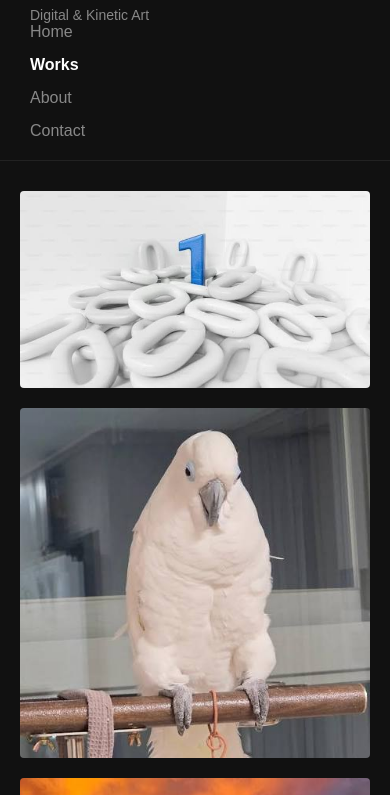
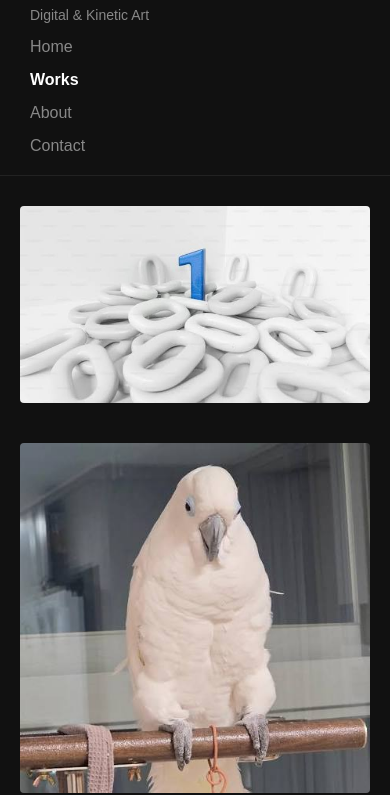
Before and after one commit to quarto89/PORTFOLIO, a plain HTML site: page works.html in a window 390 px wide. Shown: the part 71-866 px from the top of the page. Drawn offline with Linux system fonts and the light colour scheme.

Commit message:
Fix mobile layout order and spacing

```diff
--- a/style.css
+++ b/style.css
@@ -171,17 +171,15 @@ body {
   margin: 0;
 }
 
-/* 📱 화면 가로 폭이 768px 이하인 모바일 기기 (스마트폰, 태블릿 세로) */
+/* 📱 화면 가로 폭이 768px 이하인 모바일 기기 */
 @media screen and (max-width: 768px) {
 
-  /* 전체 페이지 레이아웃을 세로 방향(column)으로 변경하고 스크롤 허용 */
   body {
     flex-direction: column;
     height: auto;
     overflow: auto;
   }
 
-  /* 왼쪽 메뉴바를 상단 고정 또는 일반 배치로 변경 */
   .sidebar {
     width: 100%;
     padding: 40px 30px 20px 30px;
@@ -189,22 +187,29 @@ body {
     border-bottom: 1px solid #222222;
   }
 
-  /* 갤러리 컨테이너도 세로로 스크롤되도록 변경 */
+  /* 1. Digital & Kinetic Art와 Home 사이 간격 넓히기 */
+  .artist-bio {
+    margin-bottom: 15px; /* 아래쪽 여백 추가 */
+  }
+
   .gallery-container {
     height: auto;
     overflow-y: visible;
     padding: 30px 20px;
-    flex-direction: column; /* 🔴 3개의 열을 가로 배치가 아닌 세로로 뚝뚝 떨어지게 변경 */
+    flex-direction: column;
     gap: 20px;
   }
 
-  /* 3개의 열 각각도 모바일에서는 전체 폭(100%)을 쓰도록 설정 */
+  /* 2. PC용 3열 구조를 무시하고, 모든 작품 카드가 HTML 작성 순서(1번, 2번, 3번...)대로 세로로 차곡차곡 쌓이게 변경 */
   .gallery-column {
-    width: 100%;
-    gap: 20px;
+    display: contents; /* 컬럼 박스 자체를 없애고 안의 작품 카드들만 꺼내서 일렬로 정렬 */
   }
 
-  /* 모바일에서는 스페이서 불필요하므로 제거 */
+  .work-card {
+    width: 100%;
+    margin-bottom: 20px;
+  }
+
   .gallery-spacer {
     display: none;
   }
```
